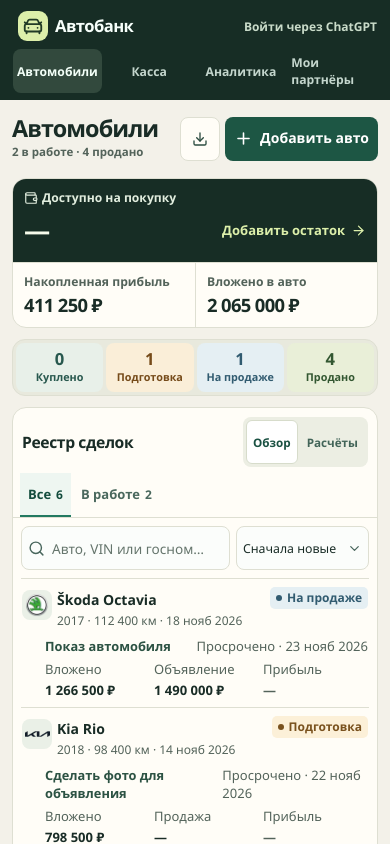
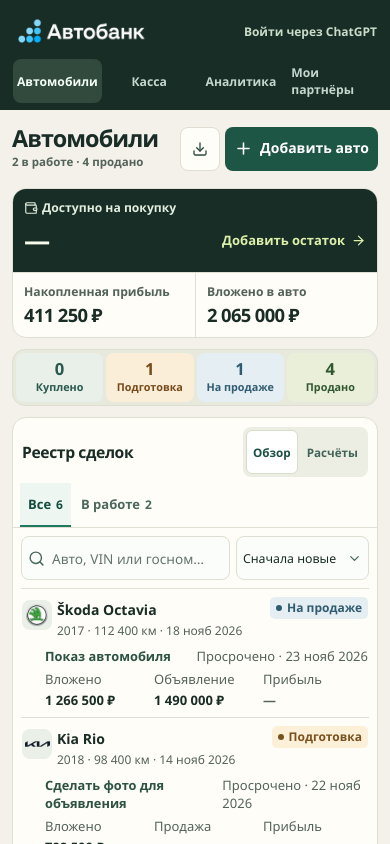
Before and after one commit to emanymedih/bank, a Next.js app: page / in a window 390 px wide. Shown: the top 844 px of the page. Built offline with nearby package versions, Linux system fonts and the light colour scheme.

Commit message:
Автобанк — прозрачный логотип в меню

```diff
--- a/app/dashboard.tsx
+++ b/app/dashboard.tsx
@@ -3,7 +3,7 @@
 import { useEffect, useRef, useState } from "react";
 import type { FormEvent, ReactNode } from "react";
 import {
-  ArrowDownLeft, ArrowUpRight, BarChart3, Camera, CarFront, Check,
+  ArrowDownLeft, ArrowUpRight, BarChart3, Camera, Check,
   CircleDollarSign, ClipboardList, Download, Ellipsis, FileText, Gauge, LayoutDashboard, Pencil, Plus,
   Search, TrendingUp, Trash2, UsersRound, Wallet, X, Mic,
 } from "lucide-react";
@@ -304,8 +304,7 @@ export default function Dashboard({ signedIn, signInUrl, sellerScope }: { signed
     <a className="skip-to-workspace" href="#workspace-main">К рабочей области</a>
     <aside className="sidebar">
       <button className="brand" onClick={() => changeView("cars")} aria-label="Автобанк, главная">
-        <span className="brand-icon"><CarFront size={22} strokeWidth={2}/></span>
-        <span>Автобанк</span>
+        <img className="brand-wordmark" src="/avtobank-wordmark.webp" width={584} height={106} alt="" fetchPriority="high"/>
       </button>
       <nav aria-label="Разделы">
         {navigation.map(({ id, icon: Icon }) => <button key={id} className={view === id ? "nav-item current" : "nav-item"}
--- a/app/globals.css
+++ b/app/globals.css
@@ -34,11 +34,7 @@ svg { flex-shrink: 0; }
   color: var(--ink); padding: 1px 8px; background: none; margin: 0 0 47px;
   font-size: 1.26rem; font-weight: 780; line-height: 1.09; letter-spacing: -.055em;
 }
-.brand-icon {
-  background: var(--brand); color: white; border-radius: 12px; width: 42px; height: 42px;
-  display: grid; place-items: center; box-shadow: inset 0 1px 0 #ffffff30;
-}
-.brand small, .workspace small { display: block; margin-top: 5px; font-size: .75rem; font-weight: 500; color: var(--muted); letter-spacing: 0; }
+.workspace small { display: block; margin-top: 5px; font-size: .75rem; font-weight: 500; color: var(--muted); letter-spacing: 0; }
 .sidebar nav { display: grid; gap: 6px; }
 .nav-item {
   display: flex; align-items: center; gap: 11px; padding: 0 12px; min-height: 45px; border: 0;
@@ -278,7 +274,6 @@ input[type=checkbox] { accent-color: var(--brand); width: 17px; height: 17px; ma
   .shell { display: block; }
   .sidebar { position: static; height: auto; padding: 9px 16px; border-right: 0; border-bottom: 1px solid var(--line); flex-direction: row; align-items: center; gap: 14px; justify-content: space-between; }
   .brand { width: auto; padding: 0; margin: 0; }
-  .brand-icon { width: 38px; height: 38px; border-radius: 10px; }
   .sidebar nav { display: flex; gap: 4px; }
   .nav-item { min-height: 39px; padding: 0 8px; gap: 5px; }
   .sidebar-bottom { margin: 0; display: flex; align-items: center; }
@@ -290,8 +285,6 @@ input[type=checkbox] { accent-color: var(--brand); width: 17px; height: 17px; ma
 
 @media (max-width: 650px) {
   .sidebar { flex-wrap: wrap; gap: 7px; }
-  .brand { font-size: 1.1rem; gap: 7px; }
-  .brand small { display: none; }
   .sidebar nav { margin-left: auto; }
   .nav-item { font-size: .8125rem; min-height: 38px; }
   .nav-item svg { width: 16px; height: 16px; }
@@ -492,8 +485,7 @@ input[type=checkbox] { accent-color: var(--brand); width: 17px; height: 17px; ma
 body { background: radial-gradient(ellipse at 90% 6%, #d5e7ff 0, transparent 43%), var(--page); }
 .sidebar { background: linear-gradient(165deg, #142d4e, #0c1c34 72%); border-color: #263e60; }
 .brand { color: #f2f7ff; }
-.brand small, .workspace small { color: #a9bdd7; }
-.brand-icon { background: #377feb; color: #fff; box-shadow: inset 0 0 0 1px #8fc2ff7a; }
+.workspace small { color: #a9bdd7; }
 .nav-item { color: #bed0e8; }
 .nav-item.current { background: #264a78; color: #fff; }
 .nav-item:hover { background: #203e64; color: #fff; }
--- a/app/workspace.css
+++ b/app/workspace.css
@@ -43,10 +43,9 @@ h1 { font-size: 2rem; letter-spacing: -.04em; }
   padding: 29px 14px 17px; border: 0; background: var(--rail);
 }
 .workbench-shell .brand {
-  color: #f7fffb; font-size: 1.2rem; letter-spacing: -.035em; gap: 9px; width: fit-content;
-  padding: 2px 5px; margin: 0 0 48px;
+  width: min(156px, 100%); min-height: 44px; padding: 0 5px; margin: 0 0 44px; border-radius: 6px;
 }
-.brand-icon { color: #213b26; background: #dcefaa; box-shadow: none; width: 36px; height: 36px; border-radius: 9px; }
+.brand-wordmark { display: block; width: 100%; height: auto; }
 .workbench-shell .sidebar nav { display: grid; justify-content: stretch; gap: 5px; margin: 0; }
 .workbench-shell .nav-item { color: #c4d6cd; gap: 9px; padding: 0 9px; min-height: 46px; border-radius: 8px; }
 .workbench-shell .nav-item svg { color: inherit; width: 19px; height: 19px; display: block; }
@@ -300,8 +299,7 @@ h1 { font-size: 2rem; letter-spacing: -.04em; }
     position: static; height: auto; padding: 9px 13px 7px; gap: 6px;
     flex-direction: row; align-items: center; justify-content: space-between; flex-wrap: wrap;
   }
-  .workbench-shell .brand { margin: 0; font-size: 1.04rem; gap: 7px; }
-  .brand-icon { width: 30px; height: 30px; }
+  .workbench-shell .brand { width: 137px; margin: 0; }
   .workbench-shell .sidebar nav { display: grid; flex: 1 0 100%; grid-template-columns: repeat(4,minmax(0,1fr)); gap: 3px; order: 3; }
   .workbench-shell .sidebar .nav-item { justify-content: center; min-height: 44px; gap: 4px; padding-inline: 3px; font-size: .76rem; }
   .workbench-shell .sidebar .nav-item svg { width: 15px; height: 15px; }
```
Also changed, not shown: public/avtobank-wordmark.webp (added).
